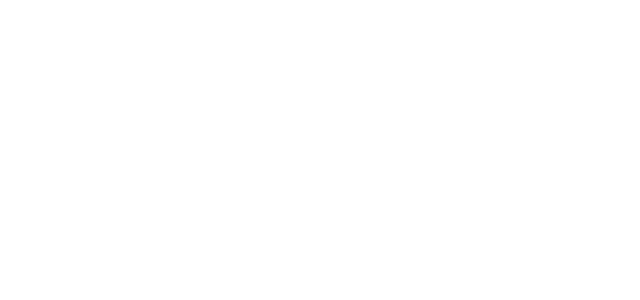
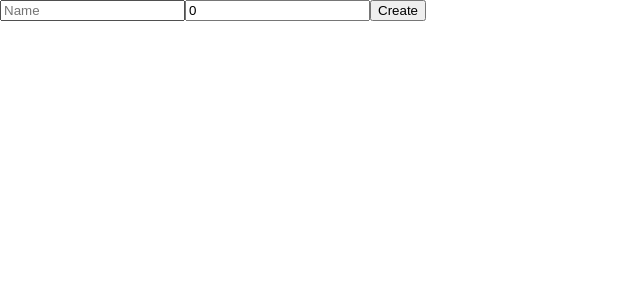
Before and after one commit to dilanakbiyik/react-context-user, a React (Create React App) app: page / in a window 1280 px wide. Shown: the top 300 px of the page, without its empty margins (0-640 px from the left). Built offline with nearby package versions, Linux system fonts and the light colour scheme.

Commit message:
Create new user functionality Put actions and reducers

```diff
--- a/src/App.actions.tsx
+++ b/src/App.actions.tsx
@@ -1,11 +1,49 @@
 import {UserInterface} from "./App";
 
 export const INIT_APP = 'INIT_APP';
+export const UPDATE_NAME = 'UPDATE_NAME';
+export const UPDATE_AGE = 'UPDATE_AGE';
+export const CREATE_NEW_USER = 'CREATE_NEW_USER';
 
 export interface InitAppAction {
     type: typeof INIT_APP
     payload: {
+        newUser: UserInterface
         users: UserInterface[]
     }
 }
-export type AppAction = InitAppAction
+
+export interface UpdateNameAction {
+    type: typeof UPDATE_NAME
+    payload: {
+        name: string
+    }
+}
+export interface UpdateAgeAction {
+    type: typeof UPDATE_AGE
+    payload: {
+        age: number
+    }
+}
+
+export interface CreateNewUserAction {
+    type: typeof CREATE_NEW_USER
+}
+
+export const updateName = (name: string): UpdateNameAction => ({
+    type: UPDATE_NAME,
+    payload: {
+        name
+    },
+});
+export const updateAge = (age: number): UpdateAgeAction => ({
+    type: UPDATE_AGE,
+    payload: {
+        age
+    },
+});
+export const createNewUser = (): CreateNewUserAction => ({
+    type: CREATE_NEW_USER
+});
+
+export type AppAction = InitAppAction | UpdateNameAction | UpdateAgeAction | CreateNewUserAction
--- a/src/App.tsx
+++ b/src/App.tsx
@@ -1,6 +1,6 @@
 import React from 'react';
 import { StateProvider } from './providers/StateProvider';
-import {INIT_APP, AppAction} from "./App.actions";
+import {INIT_APP, AppAction, UPDATE_NAME, UPDATE_AGE, CREATE_NEW_USER} from "./App.actions";
 import Create from "./components/Create/Create";
 
 export interface UserInterface{
@@ -9,18 +9,49 @@ export interface UserInterface{
 }
 
 export interface AppInterface {
-    users: UserInterface[]
+    users: UserInterface[],
+    newUser: UserInterface
 }
 
 const App = () => {
     const initialState: AppInterface = {
-        users: []
+        users: [],
+        newUser: {
+            name: '',
+            age: 0
+        }
     };
 
     const reducer = (state: AppInterface, action: AppAction) => {
         switch (action.type) {
             case INIT_APP:
                 return state;
+            case UPDATE_NAME:
+                return {
+                    ...state,
+                    newUser: {
+                        ...state.newUser,
+                        name: action.payload.name
+                    }
+                };
+            case CREATE_NEW_USER:
+                console.log("hree")
+                return {
+                    ...state,
+                    users: [
+                        ...state.users,
+                        state.newUser
+                    ],
+                    newUser: initialState.newUser
+                };
+            case UPDATE_AGE:
+                return {
+                    ...state,
+                    newUser: {
+                        ...state.newUser,
+                        age: action.payload.age
+                    }
+                };
             default:
                 return state;
         }
--- a/src/components/Create/Create.tsx
+++ b/src/components/Create/Create.tsx
@@ -1,12 +1,27 @@
 import React from 'react';
 import { useStateValue } from '../../providers/StateProvider';
-import {UserInterface} from "../../App";
+import {AppInterface, UserInterface} from "../../App";
+import {createNewUser, updateAge, updateName} from "../../App.actions";
 
 const Create = () => {
-    const [{ users }, dispatch] = useStateValue();
+    const [state, dispatch] = useStateValue();
+    const { users, newUser } = state as AppInterface;
     return (
-        <div className="creae">
-            {users.map((user: UserInterface) => <span>{user.name}</span> )}
+        <div className="create">
+            <div className="create-new">
+                <input type="text" placeholder="Name" value={newUser.name} onChange={(e) => dispatch(updateName(e.target.value))}/>
+                <input type="number" placeholder="Age" value={newUser.age+""} onChange={(e) => dispatch(updateAge(parseInt(e.target.value)))}/>
+                <button type="button"  onClick={() => dispatch(createNewUser())}>Create</button>
+            </div>
+            <div className="user-list">
+                {users.map((user) => (
+                    <div className="user-list-item">
+                        <span>{user.name}</span>
+                        <span>{user.age}</span>
+                        <button type="button">Edit</button>
+                    </div>
+                ))}
+            </div>
         </div>
     );
 }
```
